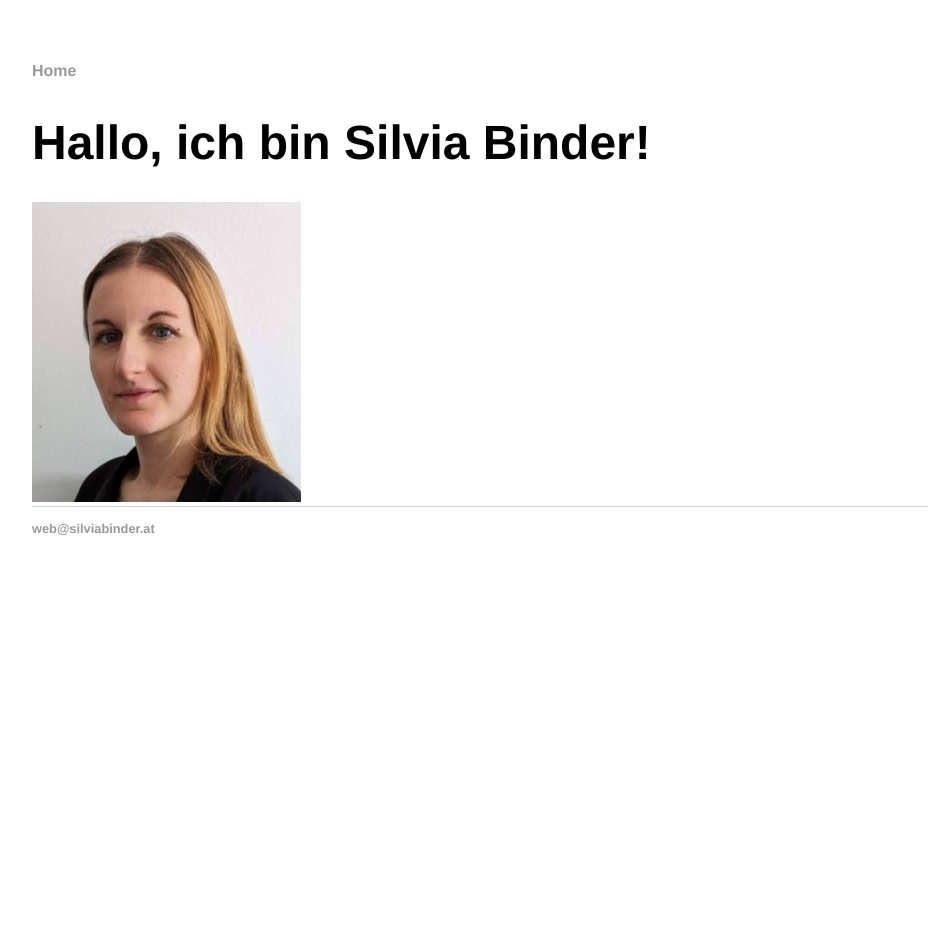
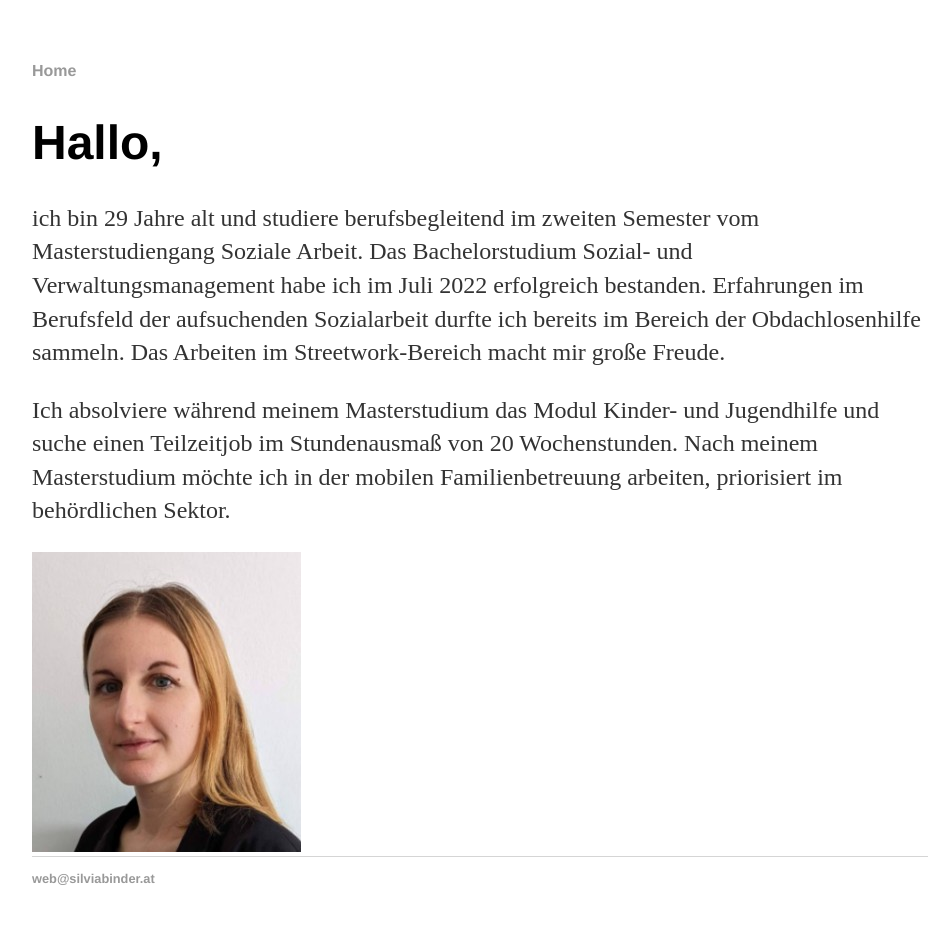
Before and after one commit to michaeltroger/s, a Jekyll site: the page built from index.html, in a window 1280 px wide. Shown: the whole page, without its empty margins (160-1111 px from the left). Built offline with Jekyll 4.4.1, drawn with Linux system fonts in a browser that asks for light colours; before the commit the page ends 900 px from its top, so only the background shows below that.

Commit message:
Adapt description

```diff
--- a/index.html
+++ b/index.html
@@ -4,6 +4,10 @@ title: Silvia Binder
 ---
 
 		<div class="blurb">
-			<h1>Hallo, ich bin Silvia Binder!</h1>
+			<h1>Hallo,</h1>
+			<p>ich bin 29 Jahre alt und studiere berufsbegleitend im zweiten Semester vom Masterstudiengang Soziale Arbeit. Das Bachelorstudium Sozial- und Verwaltungsmanagement habe ich im Juli 2022 erfolgreich bestanden.
+				Erfahrungen im Berufsfeld der aufsuchenden Sozialarbeit durfte ich bereits im Bereich der Obdachlosenhilfe sammeln. Das Arbeiten im Streetwork-Bereich macht mir große Freude.</p>
+			<p>Ich absolviere während meinem Masterstudium das Modul Kinder- und Jugendhilfe und suche einen Teilzeitjob im Stundenausmaß von 20 Wochenstunden.
+				Nach meinem Masterstudium möchte ich in der mobilen Familienbetreuung arbeiten, priorisiert im behördlichen Sektor.</p>
 			<img src="/images/silvia.jpg">
 		</div>
```
